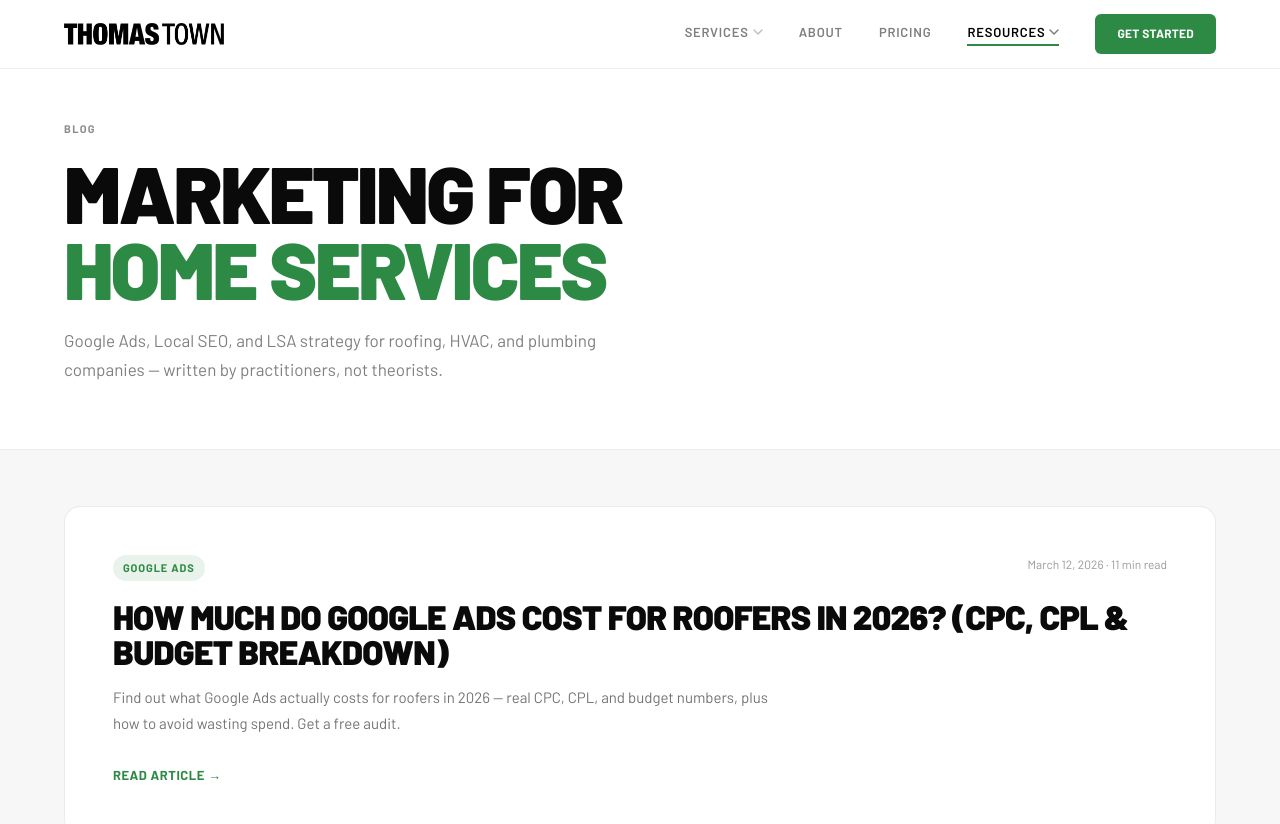
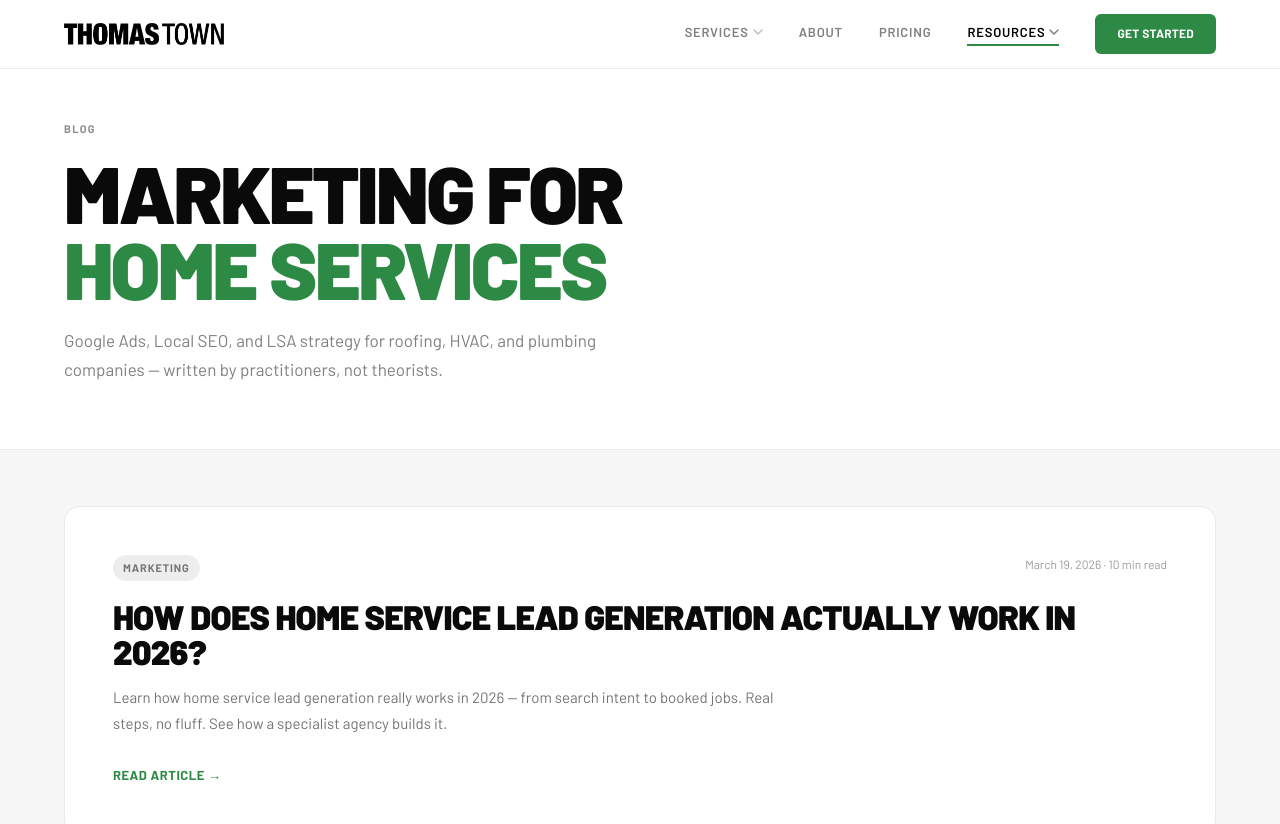
Before and after one commit to webberossi89/thomas-town-digital, a Next.js app: page /blog in a window 1280 px wide. Shown: the top 824 px of the page. Built offline with nearby package versions, Linux system fonts and the light colour scheme.

Commit message:
SEO: update blog listing for 'home-service-lead-generation-agency-guide'

```diff
--- a/app/blog/page.tsx
+++ b/app/blog/page.tsx
@@ -7,6 +7,15 @@ export const metadata: Metadata = {
 };
 
 const posts = [
+  {
+    category: "Marketing",
+    title: "How Does Home Service Lead Generation Actually Work in 2026?",
+    summary: "Learn how home service lead generation really works in 2026 — from search intent to booked jobs. Real steps, no fluff. See how a specialist agency builds it.",
+    date: "March 19, 2026",
+    dateISO: "2026-03-19",
+    readTime: "10 min read",
+    slug: "home-service-lead-generation-agency-guide",
+  },
   {
     category: "Google Ads",
     title: "How Much Do Google Ads Cost for Roofers in 2026? (CPC, CPL & Budget Breakdown)",
```
